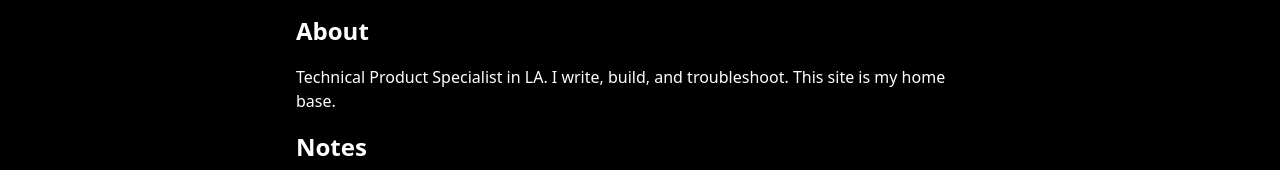
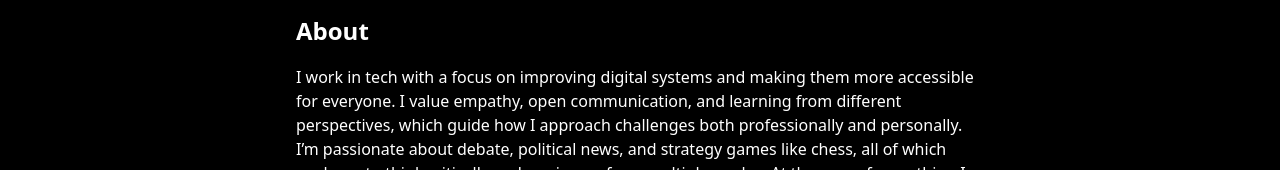
Before and after one commit to OBSCVRIVS/website, a plain HTML site: page index.html in a window 1280 px wide. Shown: the part 586-756 px from the top of the page. Drawn offline with Linux system fonts and the light colour scheme.

Commit message:
Update index.html About section

```diff
--- a/index.html
+++ b/index.html
@@ -33,7 +33,7 @@
   <!-- ABOUT -->
   <section class="about" aria-labelledby="about-title">
     <h2 id="about-title">About</h2>
-    <p>Technical Product Specialist in LA. I write, build, and troubleshoot. This site is my home base.</p>
+    <p>I work in tech with a focus on improving digital systems and making them more accessible for everyone. I value empathy, open communication, and learning from different perspectives, which guide how I approach challenges both professionally and personally. I’m passionate about debate, political news, and strategy games like chess, all of which push me to think critically and see issues from multiple angles. At the core of everything I do is a desire to understand people’s experiences and use that understanding to help create meaningful change.</p>
   </section>
 
   <!-- NOTES FEED -->
```
